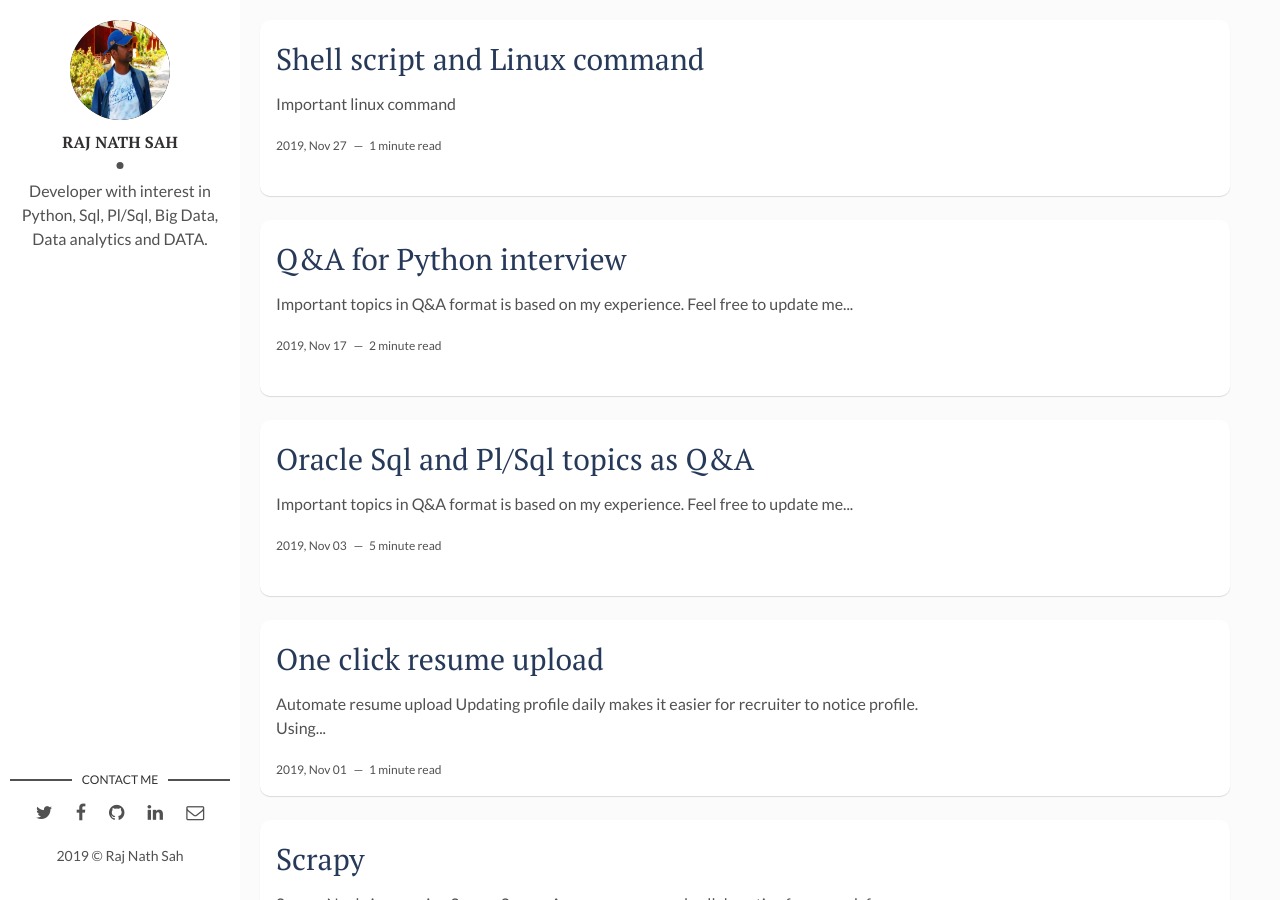
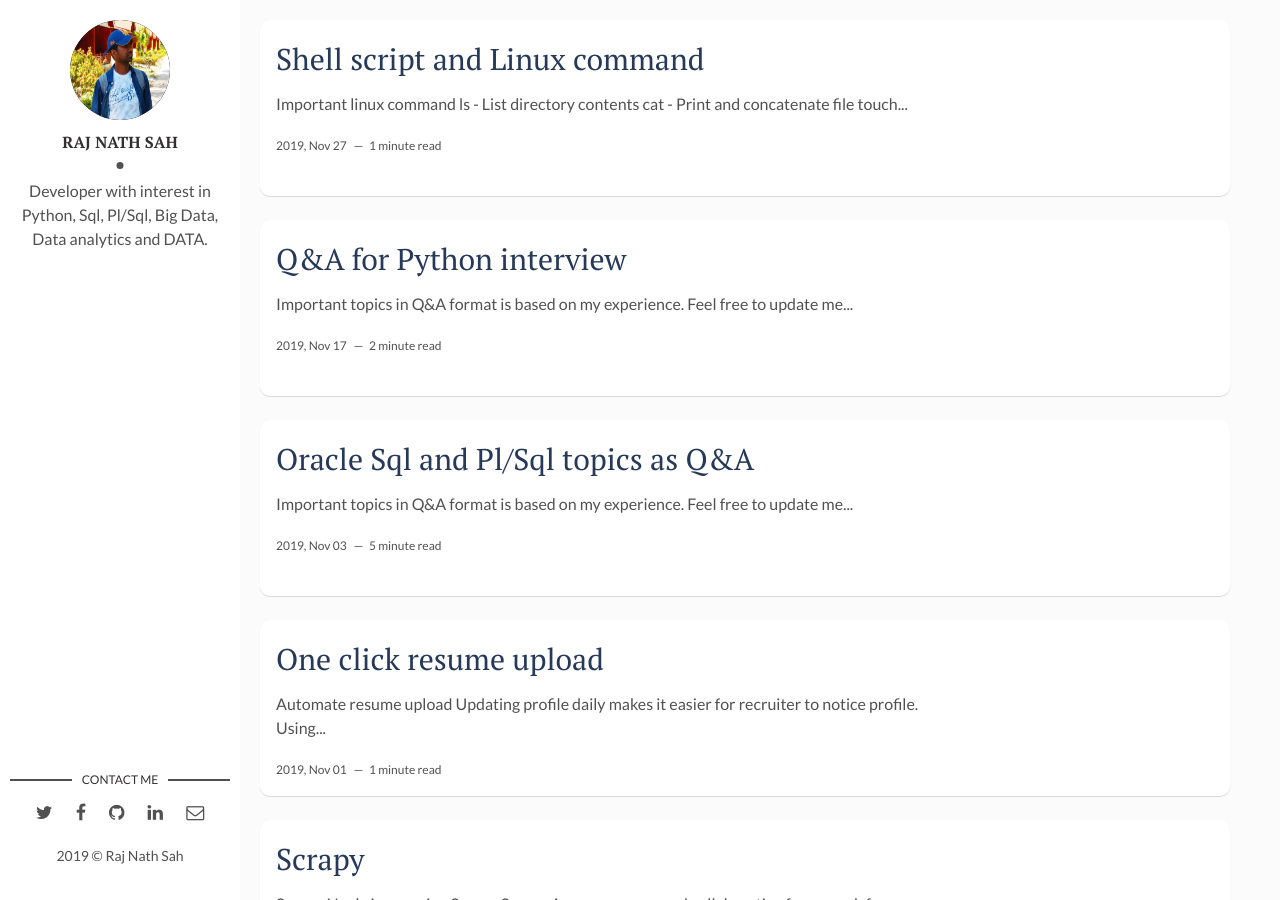
Before and after one commit to rajnathsah/rajnathsah.github.io, a Jekyll site: the page built from index.html, in a window 1280 px wide and 900 px high. Built offline with Jekyll 4.4.1, drawn with Linux system fonts in a browser that asks for light colours; the list of posts is cut into pages by our own code; some of the changed lines change nothing that is shown.

Commit message:
Update 2019-11-27-shell-script-linux-command.md

```diff
--- a/_posts/2019-11-27-shell-script-linux-command.md
+++ b/_posts/2019-11-27-shell-script-linux-command.md
@@ -7,3 +7,21 @@
 tags: [Shell Script, Linux command]
 ---
 # Important linux command
+* ls - List directory contents
+* cat - Print and concatenate file
+* touch - Updates timestamp of the file and create empty file
+* man - Displays manual pages
+* pwd - Prints working directory
+* cd - Change directory
+* rm - Remove files and directory
+* cp - Copies files and directory
+* mkdir - Make directory
+* ps - List current running processes
+* scp - Copies files between servers in secure way.
+* grep - Searches text in file or text
+* chown - Change the owner
+* df - Displays the amount of available disck space for file system
+* mv - Move the file from one location to another or rename the file
+* head - Prints the first part of given file, by default it prints first 10 lines
+* tail - Prints the last part of given file, by default it prints last 10 lines
+* du - Display the file/directory space usage
```
